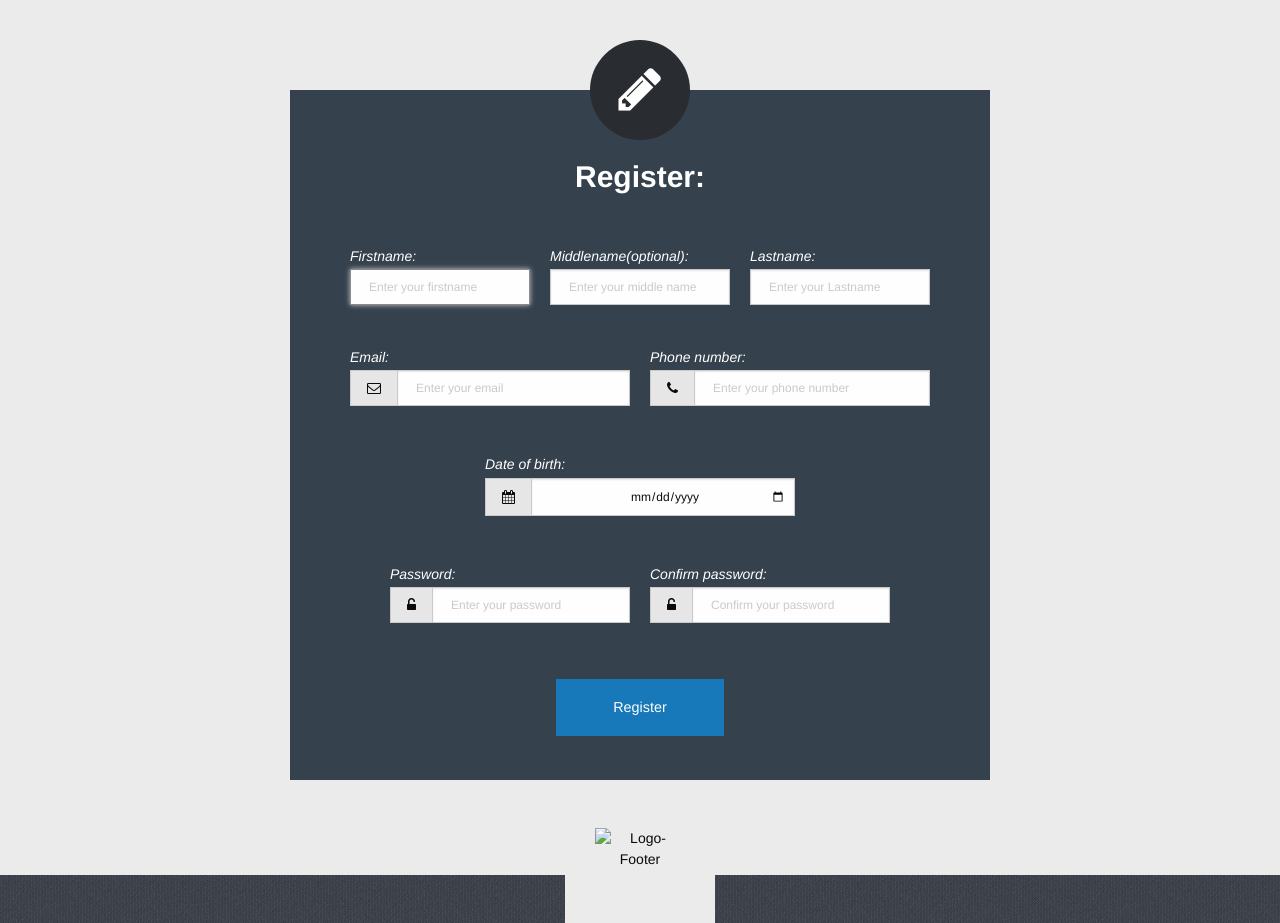
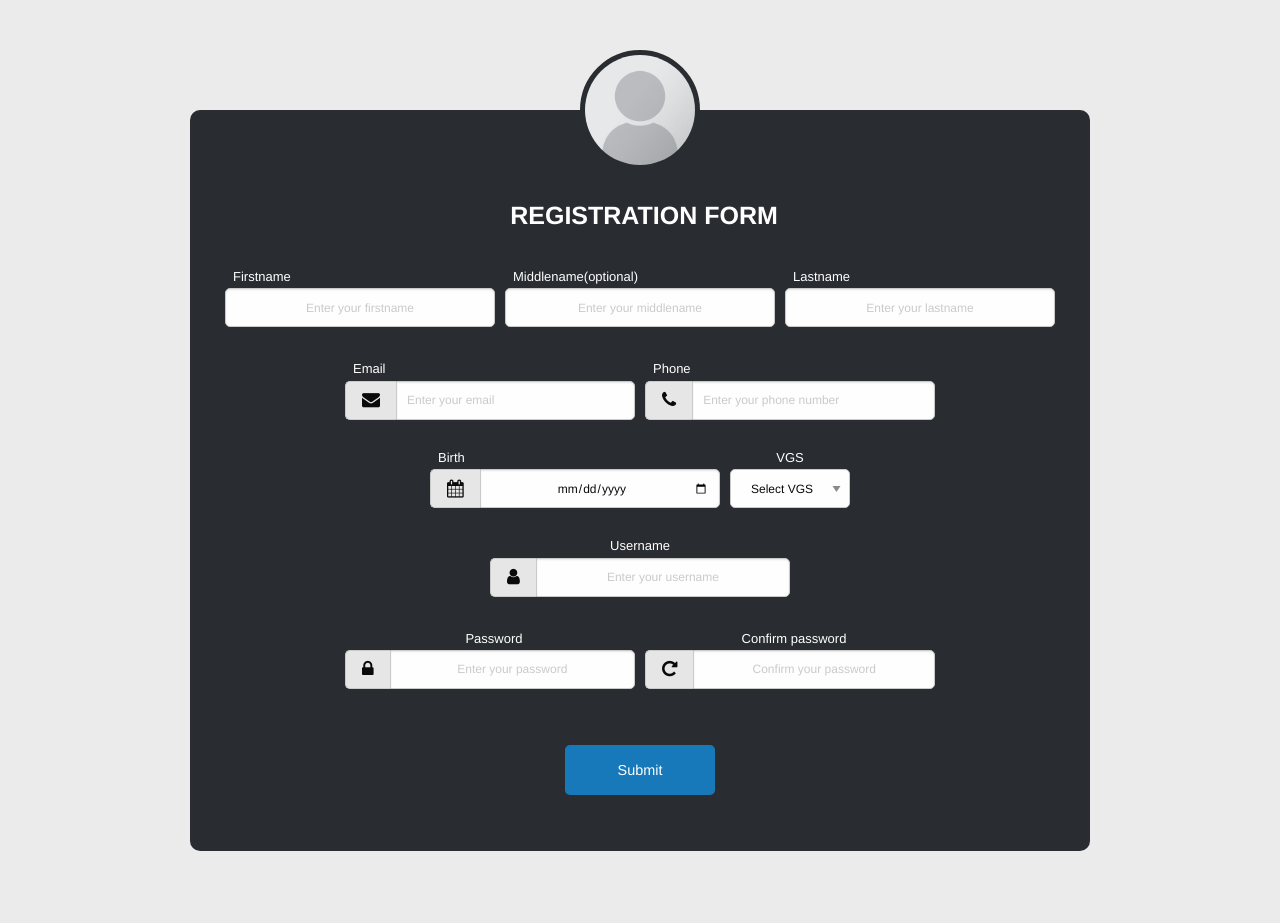
Before and after one commit to AjanthUthaya/First-Build, a PHP site: page /Register.html in a window 1280 px wide. Shown: the part 60-983 px from the top of the page. Run offline with PHP 8.4, Linux system fonts and the light colour scheme; some libraries are stand-ins or nearby versions.

Commit message:
Done with new design for registering page

```diff
--- a/Register.html
+++ b/Register.html
@@ -65,164 +65,171 @@
 
       <div id="Content-Main">
 
+
+
+
+
+
+
+
+
+
         <div class="Register-Main">
 
+          <div class="Register-Image">
+            <div class="Register-Image-Main">
+              <img src="img/Profile/Placeholder.png" alt="Profile picture">
+            </div>
+          </div>
 
-          <div class="Register-Content-Underlayer">
+          <div class="Register-Content">
 
-            <div class="Register-Icon">
+            <div class="Register-Title">
+              <label class="Register-Title-Main">REGISTRATION FORM</label>
+            </div>
 
-              <div class="Register-Icon-Underlayer">
-                <i class="fa fa-pencil"></i>
+            <div class="grid-x Register-Name">
+
+              <div class="medium-4 Register-Name-First">
+                <label>Firstname</label>
+                <input class="Name-First-Main" type="text" placeholder="Enter your firstname" required>
+              </div>
+
+              <div class="medium-4 Register-Name-Middle">
+                <label>Middlename(optional)</label>
+                <input class="Name-Middle-Main" type="text" placeholder="Enter your middlename">
+              </div>
+
+              <div class="medium-4 Register-Name-Last">
+                <label>Lastname</label>
+                <input class="Name-Last-Main" type="text" placeholder="Enter your lastname" required>
               </div>
 
             </div>
 
-            <div class="Register-Content-Main">
+            <div class="grid-x Register-Email_Phone">
 
-              <div class="grid-x Register-Content-Title">
+              <div class="medium-6 Register-Email">
 
-                <label class="medium-12 cell">Register:</label>
+                <label>Email</label>
 
-              </div>
+                <div class="input-group">
+                  <div class="input-group-label">
+                    <span class="fa fa-envelope"></span>
+                  </div>
 
-              <div class="grid-x Register-Content">
-
-                <div class="medium-4 cell Register-Content-Field">
-
-                  <label class="cell Content-Name-Label">Firstname:</label>
-
-                  <input class="input-group-field" placeholder="Enter your firstname" type="text" autofocus />
-
-                </div>
-
-                <div class="medium-4 cell Register-Content-Field">
-
-                  <label class="cell Content-Name-Label">Middlename(optional):</label>
-
-                  <input class="input-group-field" placeholder="Enter your middle name" type="text" />
-
-                </div>
-
-                <div class="medium-4 cell Register-Content-Field">
-
-                  <label class="cell Register-Content-Text">Lastname:</label>
-
-                  <input class="cell input-group-field" placeholder="Enter your Lastname" type="text" />
-
+                  <input class="input-group-field Register-Email-Input" type="email" placeholder="Enter your email" required>
                 </div>
 
               </div>
 
+              <div class="medium-6 Register-Phone">
 
-              <div class="grid-x Register-Content">
+                <label>Phone</label>
 
-                <div class="medium-6 cell Register-Content-Field Email">
-
-                  <label class="cell">Email:</label>
-
-                  <div class="input-group">
-
-                    <div class="input-group-label">
-                      <span class="fa fa-envelope-o"></span>
-                    </div>
-
-                    <input class="input-group-field" placeholder="Enter your email" type="email" />
-
+                <div class="input-group">
+                  <div class="input-group-label">
+                    <span class="fa fa-phone"></span>
                   </div>
 
-                </div>
-
-
-                <div class="medium-6 cell Register-Content-Field Phone">
-
-                  <label class="cell">Phone number:</label>
-
-                  <div class="input-group">
-
-                    <div class="input-group-label">
-                      <span class="fa fa-phone"></span>
-                    </div>
-
-                    <input class="cell input-group-field" placeholder="Enter your phone number" type="text" />
-
-                  </div>
-
-                </div>
-
-
-              </div>
-
-              <div class="grid-x Register-Content">
-
-                <div class="medium-12 cell Register-Content-Field Calendar">
-
-                  <label class="cell">Date of birth:</label>
-
-                  <div class="input-group">
-
-                    <div class="input-group-label">
-                      <span class="fa fa-calendar"></span>
-                    </div>
-
-                    <input class="input-group-field" type="date" />
-
-                  </div>
-
-                </div>
-
-
-              </div>
-
-              <div class="grid-x Register-Content">
-
-                <div class="medium-6 Password-Group Password">
-
-                  <label class="cell">Password:</label>
-
-                  <div class="input-group">
-
-                    <div class="input-group-label">
-                      <span class="fa fa-unlock-alt"></span>
-                    </div>
-
-                    <input class="cell input-group-field" placeholder="Enter your password" type="password" />
-
-                  </div>
-
-                </div>
-
-                <div class="medium-6 Password-Group Password-Confirm">
-
-                  <label class="cell">Confirm password:</label>
-
-                  <div class="input-group">
-
-                    <div class="input-group-label">
-                      <span class="fa fa-unlock-alt"></span>
-                    </div>
-
-                    <input class="cell input-group-field" placeholder="Confirm your password" type="password" />
-
-                  </div>
-
+                  <input class="input-group-field Register-Phone-Input" type="text" placeholder="Enter your phone number" required>
                 </div>
 
               </div>
 
+            </div>
 
-              <div class="grid-x Content-Button">
-                <div class="medium-12">
-                  <button type="button" name="button" class="button Button">Register</button>
+
+            <div class="Register-Birth_VGS">
+
+              <div class="Register-Birth">
+
+                <label>Birth</label>
+
+                <div class="input-group">
+                  <div class="input-group-label">
+                    <span class="fa fa-calendar"></span>
+                  </div>
+
+                  <input class="input-group-field Register-Birth-Input" type="date" placeholder="Enter your email" required>
                 </div>
+
               </div>
 
+              <div class="Register-VGS">
+
+                <label>VGS</label>
+
+                <select class="Register-VGS-Select">
+                  <option disabled selected>Select VGS</option>
+                  <option value="1">1</option>
+                  <option value="2">2</option>
+                  <option value="3">3</option>
+                </select>
+
+              </div>
 
             </div>
+
+
+            <div class="Register-Username">
+
+              <label>Username</label>
+
+              <div class="input-group Register-Username-Main">
+                <div class="input-group-label">
+                  <span class="fa fa-user"></span>
+                </div>
+
+                <input class="input-group-field Register-Username-Input" type="text" placeholder="Enter your username" required>
+              </div>
+
+            </div>
+
+            <div class="grid-x Register-Password_Confirm">
+
+              <div class="medium-6 Register-Password">
+
+                <label>Password</label>
+
+                <div class="input-group">
+                  <div class="input-group-label">
+                    <span class="fa fa-lock"></span>
+                  </div>
+
+                  <input class="input-group-field Register-Password-input" type="password" placeholder="Enter your password" required>
+                </div>
+
+              </div>
+
+              <div class="medium-6 Register-Confirm">
+
+                <label>Confirm password</label>
+
+                <div class="input-group">
+                  <div class="input-group-label">
+                    <span class="fa fa-repeat"></span>
+                  </div>
+
+                  <input class="input-group-field Register-Confirm-input" type="password" placeholder="Confirm your password" required>
+                </div>
+
+              </div>
+
+            </div>
+
+
+            <div class="Register-Submit">
+              <a class="button">Submit</a>
+            </div>
+
+
+
 
           </div>
 
         </div>
+
 
 
       </div>
@@ -282,6 +289,7 @@
     // INIT Foundation js
     $(document).foundation();
   </script>
+  <script src="js/Single/Register.js"></script>
 </body>
 
 </html>
--- a/css/appPages/appRegister.css
+++ b/css/appPages/appRegister.css
@@ -4,9 +4,21 @@
 *************************************************** */
 
 #Content-Main {
+  display: flex;
   width: auto;
-  height: 800px;
+  min-height: calc(100vh - 60px);
   margin-top: 60px;
+  justify-content: center;
+}
+
+select {
+  margin: 0;
+  text-align: center;
+  text-align-last: center;
+}
+
+option {
+  text-align: center;
 }
 
 /* - - - - - - - - - - - - - - - - - - - - - - - - - -
@@ -49,120 +61,217 @@
 
 .Register-Main {
   position: relative;
-  z-index: 0;
-  width: 100vw;
-  max-width: 100%;
-  height: calc(100% - 60px);
+  width: 80%;
+  min-width: 550px;
+  max-width: 900px;
+  height: fit-content;
+  margin-top: 50px;
 }
 
-.Register-Content-Underlayer {
+.Register-Image {
   position: relative;
-  top: 90px;
-  left: calc(50vw - 350px);
-  width: 700px;
-  height: calc(100% - 50px);
-  background-color: #35414d;
+  z-index: 10;
+  display: flex;
+  width: 100%;
+  height: 100%;
+  justify-content: center;
+  align-items: center;
 }
 
-.Register-Icon {
-  position: relative;
-  top: -50px;
-  text-align: -webkit-center;
-  /* NOTE: This works to center circle, but is only a soulotion for chrome */
+.Register-Image-Main img {
+  z-index: 10;
+  display: flex;
+  width: 120px;
+  height: 120px;
+  cursor: pointer;
+  border: 5px solid #292c30;
+  border-radius: 50%;
+  background-color: #292c30;
+  justify-content: center;
+  align-items: center;
 }
 
-.Register-Icon-Underlayer {
-  font-size: 50px;
-  position: relative;
-  display: table-cell;
-  width: 100px;
-  height: 100px;
-  margin: 1px 1px 1px 1px;
-  text-align: center;
-  vertical-align: middle;
-  color: white;
-  border-radius: 100%;
-  background: #292c30;
+.Register-Image-Main img:hover {
+  opacity: 1;
 }
 
-.Register-Content-Main {
+.Register-Content {
   position: relative;
-  top: -100px;
+  z-index: 9;
+  top: -60px;
   width: 100%;
   height: 100%;
-  padding: 60px 50px 50px 50px;
+  padding-top: 60px;
+  border-radius: 10px;
+  background-color: #292c30;
 }
 
-.Register-Content-Title {
-  font-size: 25px;
-  font-weight: bold;
-  width: 100%;
-  height: fit-content;
-  text-align: center;
+.Register-Content label {
+  font-size: 13px;
+  padding-left: 8px;
   color: white;
 }
 
-.Register-Content-Title label {
-  font-size: 30px;
+.Register-Content input {
+  font-size: 12px;
+  height: 2.4375rem;
+  margin: 0;
+  padding: 0;
+  padding-right: 10px;
+  padding-left: 10px;
+  text-align: left;
+  text-indent: 0;
+  border-radius: 5px;
+  border-top-left-radius: 0;
+  border-bottom-left-radius: 0;
+}
+
+.Register-Title {
+  display: flex;
+  width: 100%;
+  height: 60px;
+  margin-top: 15px;
+  text-align: center;
+  justify-content: center;
+  align-items: center;
+}
+
+.Register-Title-Main {
+  font-size: 25px !important;
   font-weight: bold;
-  width: 100%;
-  height: auto;
-  text-align: center;
   color: white;
 }
 
-.Register-Content {
+.Register-Name {
+  padding: 0 30px;
+  padding-top: 20px;
+}
+
+.Register-Name input {
+  padding-right: 10px;
+  padding-left: 10px;
+  text-align: center;
+  text-indent: 0;
+  border-top-left-radius: 5px;
+  border-bottom-left-radius: 5px;
+}
+
+.input-group-label {
+  font-size: 18px;
+  border-radius: 5px !important;
+  border-top-right-radius: 0 !important;
+  border-bottom-right-radius: 0 !important;
+}
+
+.Register-Name-First, .Register-Name-Middle, .Register-Name-Last {
+  padding: 0 5px;
+}
+
+.Register-Email_Phone {
   display: flex;
-  text-align: center;
-  color: white;
+  padding: 0 30px;
+  padding-top: 30px;
+  justify-content: center;
+  align-items: center;
+}
+
+.Register-Email_Phone .Register-Email, .Register-Email_Phone .Register-Phone {
+  max-width: 300px;
+  padding: 0 5px;
+}
+
+.Register-Birth_VGS {
+  display: flex;
+  width: 100%;
+  padding: 0 60px;
+  padding-top: 10px;
   justify-content: center;
 }
 
-.Register-Content-Field {
-  font-size: 14px;
-  margin-top: 40px;
-  padding: 0 10px;
+.Register-Birth, .Register-VGS {
+  max-width: 300px;
+  padding: 0 5px;
+  flex: 1;
 }
 
-.Register-Content div label {
-  font-style: italic;
-  text-align: left;
-  color: white;
+.Register-Birth-Input {
+  text-align: center !important;
 }
 
-/* NOTE: (Top-Right-Bottom-Left) */
-
-.Calendar {
-  margin-top: 30px;
+.Register-VGS {
+  min-width: 60px;
+  max-width: 130px;
 }
 
-.Password-Group {
-  margin-top: 30px;
-}
-
-.Password {
-  padding: 0 10px 0 50px;
-}
-
-.Password-Confirm {
-  padding: 0 50px 0 10px;
-}
-
-.medium-12.cell.Register-Content-Field.Calendar {
-  width: 330px;
-}
-
-.medium-12.cell.Register-Content-Field.Calendar input {
+.Register-VGS label {
+  padding: 0;
   text-align: center;
 }
 
-.Content-Button {
-  margin-top: 40px;
+.Register-VGS select {
+  font-size: 12px;
+  text-align: center;
+  border-radius: 5px;
+}
+
+.Register-Username {
+  display: flex;
+  flex-direction: column;
+  width: 100%;
+  padding: 0 60px;
+  padding-top: 10px;
+  justify-content: center;
+  align-items: center;
+}
+
+.Register-Username * {
+  max-width: 300px;
+}
+
+.Register-Username label {
+  padding-left: 0;
+}
+
+.Register-Username-Main {
+  margin: 0;
+}
+
+.Register-Username-Main input {
   text-align: center;
 }
 
-.Button {
-  padding: 1.5em 4em;
+.Register-Password_Confirm {
+  display: flex;
+  padding: 0 30px;
+  padding-top: 30px;
+  justify-content: center;
+  align-items: center;
+}
+
+.Register-Password, .Register-Confirm {
+  max-width: 300px;
+  padding: 0 5px;
+  text-align: center;
+}
+
+.Register-Password input, .Register-Confirm input {
+  text-align: center;
+}
+
+.Register-Submit {
+  display: flex;
+  padding: 40px 0;
+  justify-content: center;
+  align-items: center;
+}
+
+.Register-Submit a {
+  display: flex;
+  width: 150px;
+  height: 50px;
+  border-radius: 5px;
+  justify-content: center;
+  align-items: center;
 }
 
 /* - - - - - - - - - - - - - - - - - - - - - - - - - -
```
Also changed, not shown: js/Single/Register.js (added), 2 other files.
